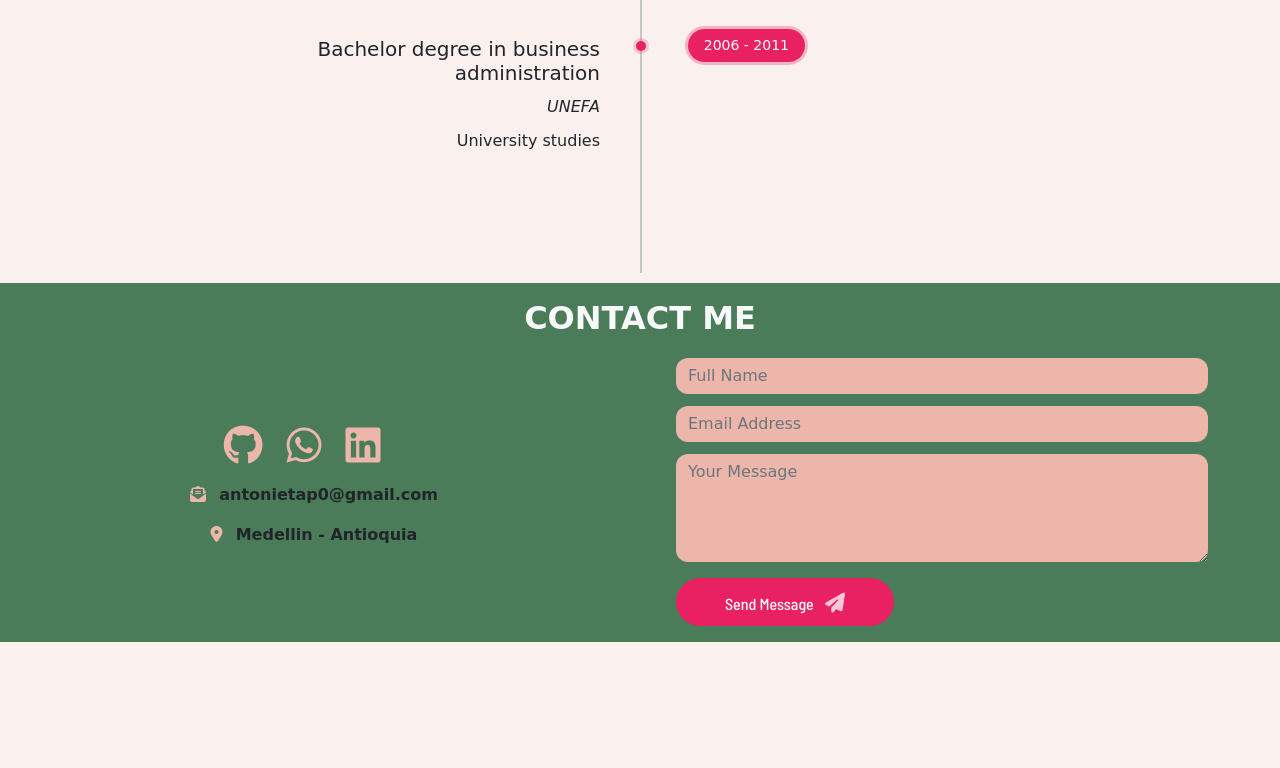
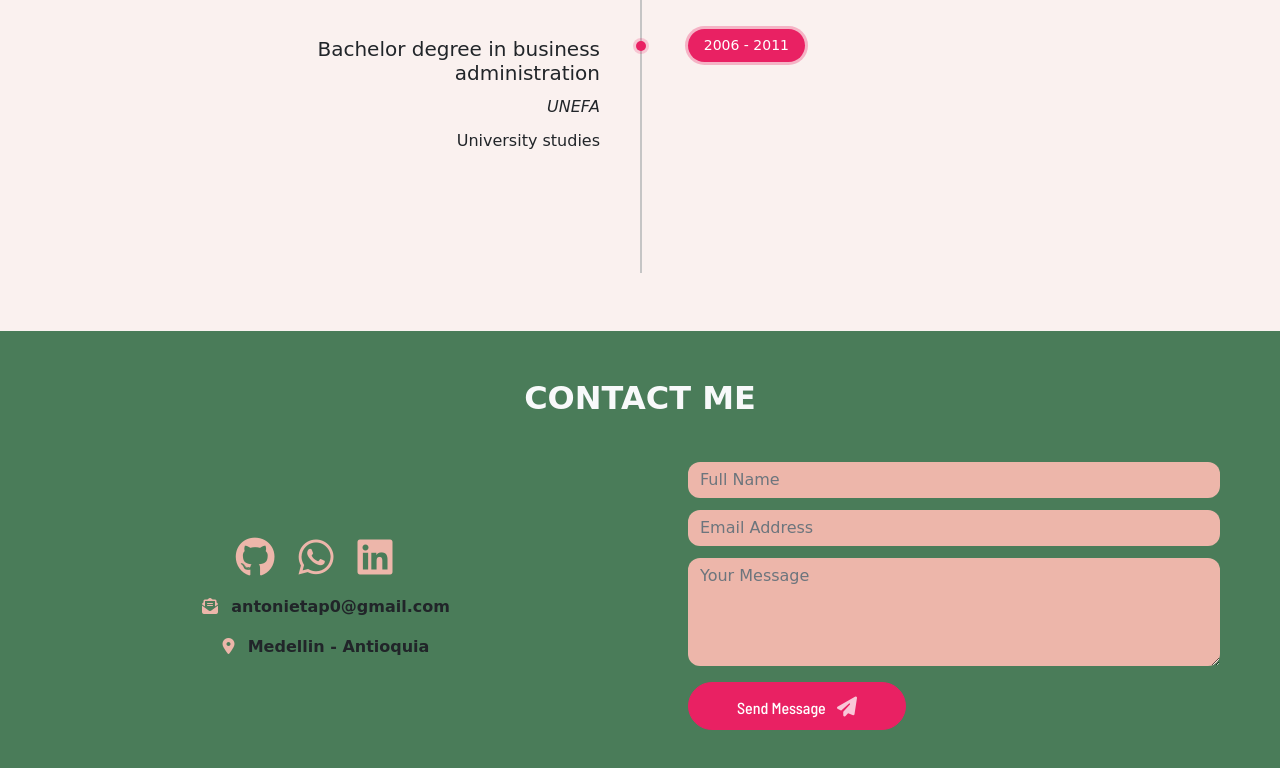
Before and after one commit to Marianto38/portfolio, a website: page index.html in a window 1280 px wide. Shown: the part 3209-3977 px from the top of the page. Before the commit the page ends 3851 px from the top, so only its background shows below. Drawn offline with nearby package versions, Linux system fonts and the light colour scheme; a web font is replaced by a local one.

Commit message:
edit contact section

```diff
--- a/index.html
+++ b/index.html
@@ -365,23 +365,23 @@
 
     <!-- Formulario de contacto -->
     <a name="contact" id="contact"></a>
-    <div class="row background-1">
-      <h2 class="text-center mt-3 text-light"> <strong> CONTACT ME </strong></h2>
-      <div class="row align-items-center">
+    <div class="row background-1 mt-5 pb-5 justify-content-center">
+      <h2 class="text-center mt-5 text-light"> <strong> CONTACT ME </strong></h2>
+      <div class="row align-items-center justify-content-center mt-4">
         <div class="col-md-12 col-lg-6">
-            <div class="d-flex justify-content-center icons">
+            <div class="d-flex justify-content-center icons mt-3 mv-3">
                 <a target="_blank" href="https://github.com/Marianto38"><i class=" pe-4 fs-1 fa-brands fa-github"></i></a>
                 <a target="_blank" href="https://wa.me/message/73NXELP7J6LFN1"><i class="pe-4 fs-1 fa-brands fa-whatsapp"></i></a>
                 <a target="_blank" href="https://www.linkedin.com/in/mariaantonietapereira/"><i class=" pe-4 fs-1 fa-brands fa-linkedin"></i></a>
           </div>
-          <div class="row icons mt-3">
+          <div class="row icons mt-3 justify-content-center">
               <p class="text-center"><i class="fa-solid fa-envelope-open-text"></i> <strong class="ps-2"> antonietap0@gmail.com </strong></p>
               <p class="text-center"><i class="fa-solid fa-location-dot"></i> <strong class="ps-2"> Medellin - Antioquia </strong></p>
           </div>
 
 
         </div>
-        <div class="col-md-12 col-lg-6 px-5">
+        <div class="col-md-12 col-lg-6 px-md-5">
           <form target="_blank" action="https://formsubmit.co/6480a53acbf10ba54eba26184722cc22" method="POST">
             <input type="hidden" name="_next" value="https://marianto38.github.io/portfolio/">
             <input type="hidden" name="_captcha" value="false">
```
